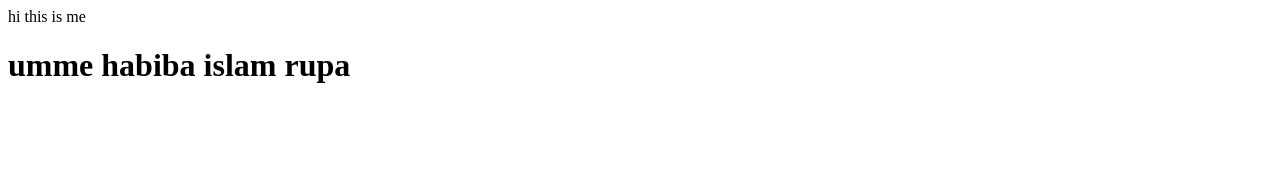
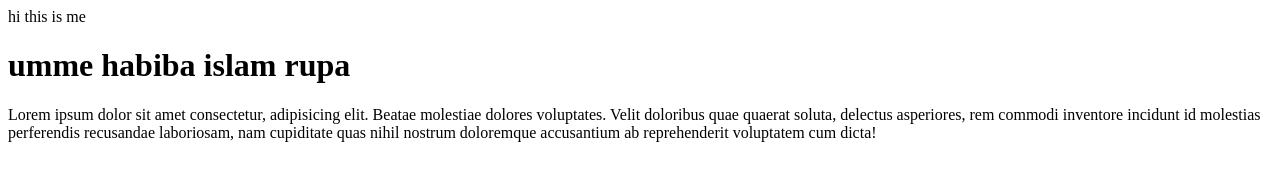
Before and after one commit to iamnus07/practiceGit, a plain HTML site: page index.html in a window 1280 px wide. Drawn offline with Linux system fonts and the light colour scheme.

Commit message:
add my class note file

```diff
--- a/index.html
+++ b/index.html
@@ -9,5 +9,12 @@
     hi this is me
 
     <h1>umme habiba islam rupa</h1>
+    <p>
+      Lorem ipsum dolor sit amet consectetur, adipisicing elit. Beatae molestiae
+      dolores voluptates. Velit doloribus quae quaerat soluta, delectus
+      asperiores, rem commodi inventore incidunt id molestias perferendis
+      recusandae laboriosam, nam cupiditate quas nihil nostrum doloremque
+      accusantium ab reprehenderit voluptatem cum dicta!
+    </p>
   </body>
 </html>
```
Also changed, not shown: git and git hub.txt (added).
